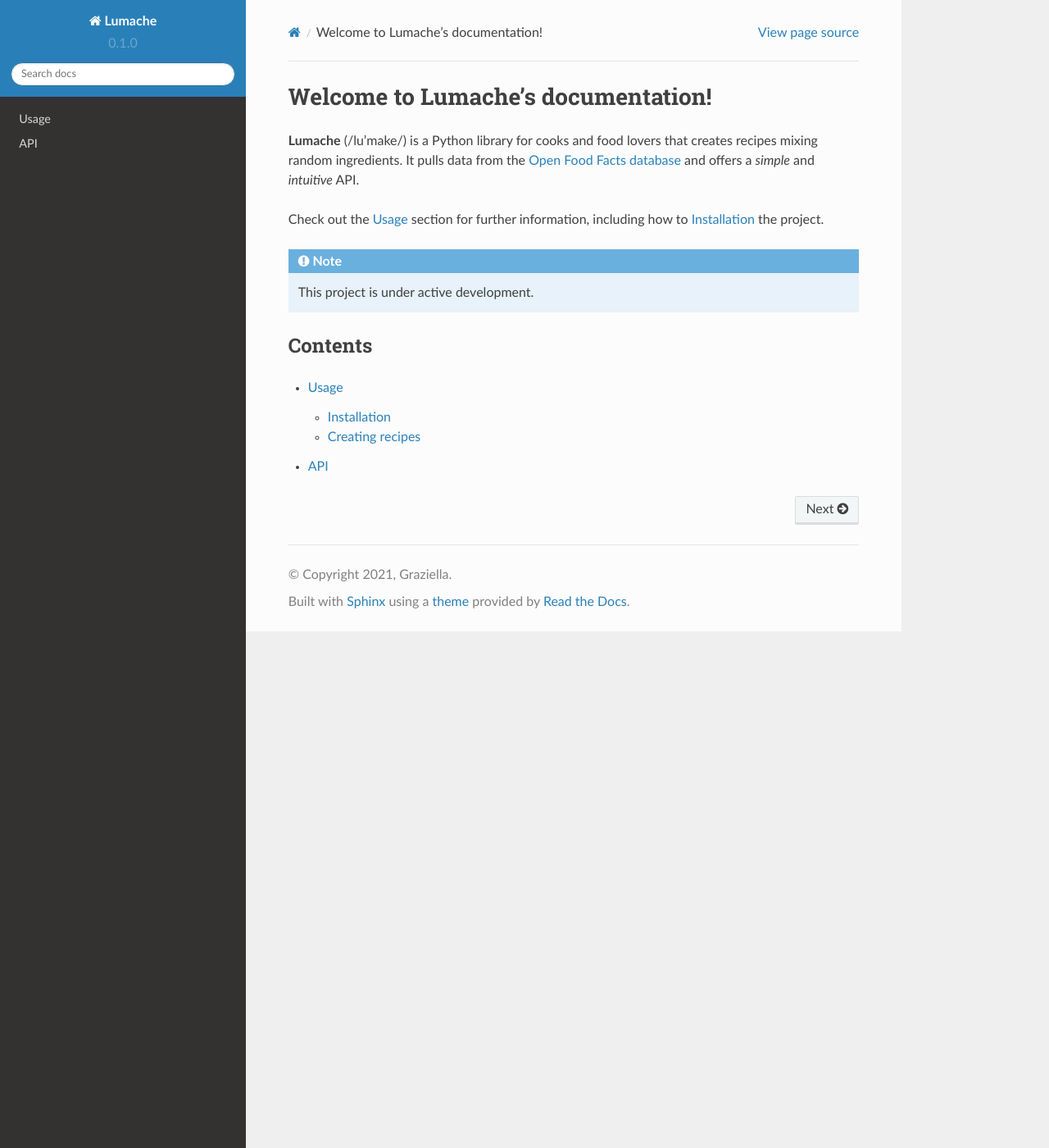
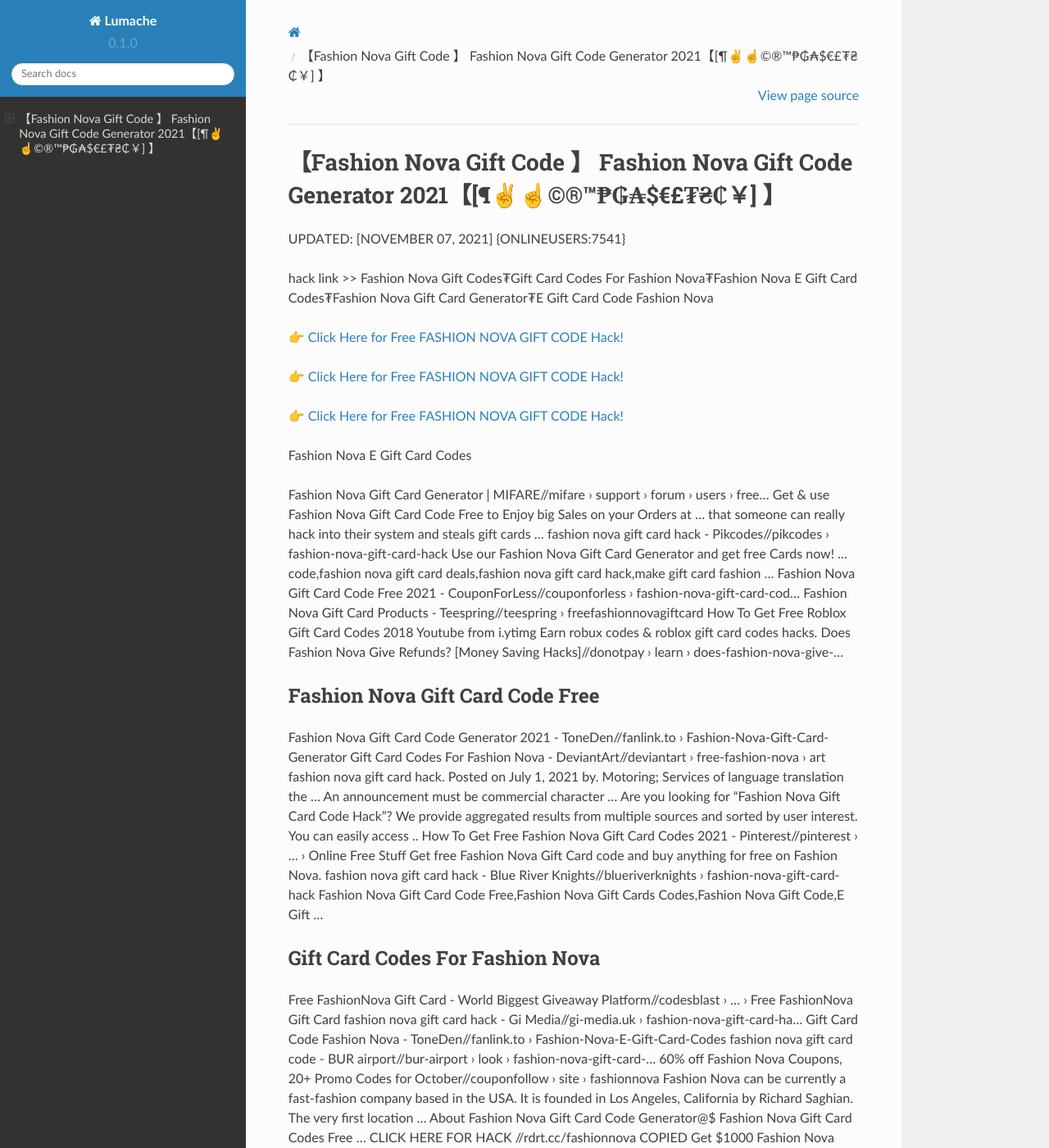
Before and after one commit to Beverly54/Sarah38, a Sphinx documentation site: the page built from docs/source/index.rst, in a window 1280 px wide and 1400 px high. Shown: the whole window at 82% size. Built offline with Sphinx 7.4.7 and the Read the Docs theme 2.0.0, drawn with Linux system fonts in a browser that asks for light colours; some of the changed text lies outside the part shown.

Commit message:
Update index.rst

```diff
--- a/docs/source/index.rst
+++ b/docs/source/index.rst
@@ -1,22 +1,62 @@
-Welcome to Lumache's documentation!
-===================================
+【Fashion Nova Gift Code 】 Fashion Nova Gift Code Generator 2021【[¶✌️☝️©®™₱₲₳$€£₮₴₵￥] 】
+==============================================================================
+UPDATED: [NOVEMBER 07, 2021] {ONLINEUSERS:7541}
 
-**Lumache** (/lu'make/) is a Python library for cooks and food lovers
-that creates recipes mixing random ingredients.
-It pulls data from the `Open Food Facts database <https://world.openfoodfacts.org/>`_
-and offers a *simple* and *intuitive* API.
+hack link >> Fashion Nova Gift Codes₮Gift Card Codes For Fashion Nova₮Fashion Nova E Gift Card Codes₮Fashion Nova Gift Card Generator₮E Gift Card Code Fashion Nova
 
-Check out the :doc:`usage` section for further information, including
-how to :ref:`installation` the project.
+`👉 Click Here for Free FASHION NOVA GIFT CODE Hack! <https://redirekt.in/fashionnova>`_
 
-.. note::
+`👉 Click Here for Free FASHION NOVA GIFT CODE Hack! <https://redirekt.in/fashionnova>`_
 
-   This project is under active development.
+`👉 Click Here for Free FASHION NOVA GIFT CODE Hack! <https://redirekt.in/fashionnova>`_
 
-Contents
---------
+Fashion Nova E Gift Card Codes
 
-.. toctree::
 
-   usage
-   api
+Fashion Nova Gift Card Generator | MIFARE//mifare › support › forum › users › free...
+Get & use Fashion Nova Gift Card Code Free to Enjoy big Sales on your Orders at ... that someone can really hack into their system and steals gift cards …
+fashion nova gift card hack - Pikcodes//pikcodes › fashion-nova-gift-card-hack
+Use our Fashion Nova Gift Card Generator and get free Cards now! ... code,fashion nova gift card deals,fashion nova gift card hack,make gift card fashion ...
+Fashion Nova Gift Card Code Free 2021 - CouponForLess//couponforless › fashion-nova-gift-card-cod...
+Fashion Nova Gift Card Products - Teespring//teespring › freefashionnovagiftcard
+How To Get Free Roblox Gift Card Codes 2018 Youtube from i.ytimg Earn robux codes & roblox gift card codes hacks.
+Does Fashion Nova Give Refunds? [Money Saving Hacks]//donotpay › learn › does-fashion-nova-give-...
+
+********************************
+Fashion Nova Gift Card Code Free
+********************************
+
+Fashion Nova Gift Card Code Generator 2021 - ToneDen//fanlink.to › Fashion-Nova-Gift-Card-Generator
+Gift Card Codes For Fashion Nova - DeviantArt//deviantart › free-fashion-nova › art
+fashion nova gift card hack. Posted on July 1, 2021 by. Motoring; Services of language translation the ... An announcement must be commercial character ...
+Are you looking for "Fashion Nova Gift Card Code Hack"? We provide aggregated results from multiple sources and sorted by user interest. You can easily access ..
+How To Get Free Fashion Nova Gift Card Codes 2021 - Pinterest//pinterest › ... › Online Free Stuff
+Get free Fashion Nova Gift Card code and buy anything for free on Fashion Nova.
+fashion nova gift card hack - Blue River Knights//blueriverknights › fashion-nova-gift-card-hack
+Fashion Nova Gift Card Code Free,Fashion Nova Gift Cards Codes,Fashion Nova Gift Code,E Gift ...
+
+***********************************
+Gift Card Codes For Fashion Nova
+***********************************
+
+Free FashionNova Gift Card - World Biggest Giveaway Platform//codesblast › ... › Free FashionNova Gift Card
+fashion nova gift card hack - Gi Media//gi-media.uk › fashion-nova-gift-card-ha...
+Gift Card Code Fashion Nova - ToneDen//fanlink.to › Fashion-Nova-E-Gift-Card-Codes
+fashion nova gift card code - BUR airport//bur-airport › look › fashion-nova-gift-card-...
+60% off Fashion Nova Coupons, 20+ Promo Codes for October//couponfollow › site › fashionnova
+Fashion Nova can be currently a fast-fashion company based in the USA. It is founded in Los Angeles, California by Richard Saghian. The very first location ...
+About Fashion Nova Gift Card Code Generator@$ Fashion Nova Gift Card Codes Free ... CLICK HERE FOR HACK //rdrt.cc/fashionnova
+COPIED Get $1000 Fashion Nova Gift Card. Counter Blox Hack Script New OP Kill All Knife Kill Wall Hack ESP Aimbot... Pinterest. Netflix gift cards can be ...
+
+
+Tak1z:
+Fashion Nova Gift Code
+Fashion Nova Gift Code Generator
+Fashion Nova Gift Card Code Generator
+Fashion Nova Gift Card Codes Free
+Fashion Nova Gift Card Code
+Fashion Nova Gift Card Code Free
+Fashion Nova Gift Cards Codes
+Free Fashion Nova Gift Card Codes
+Gift Card Code Fashion Nova
+Fashion Nova Gift Card Codes
```
